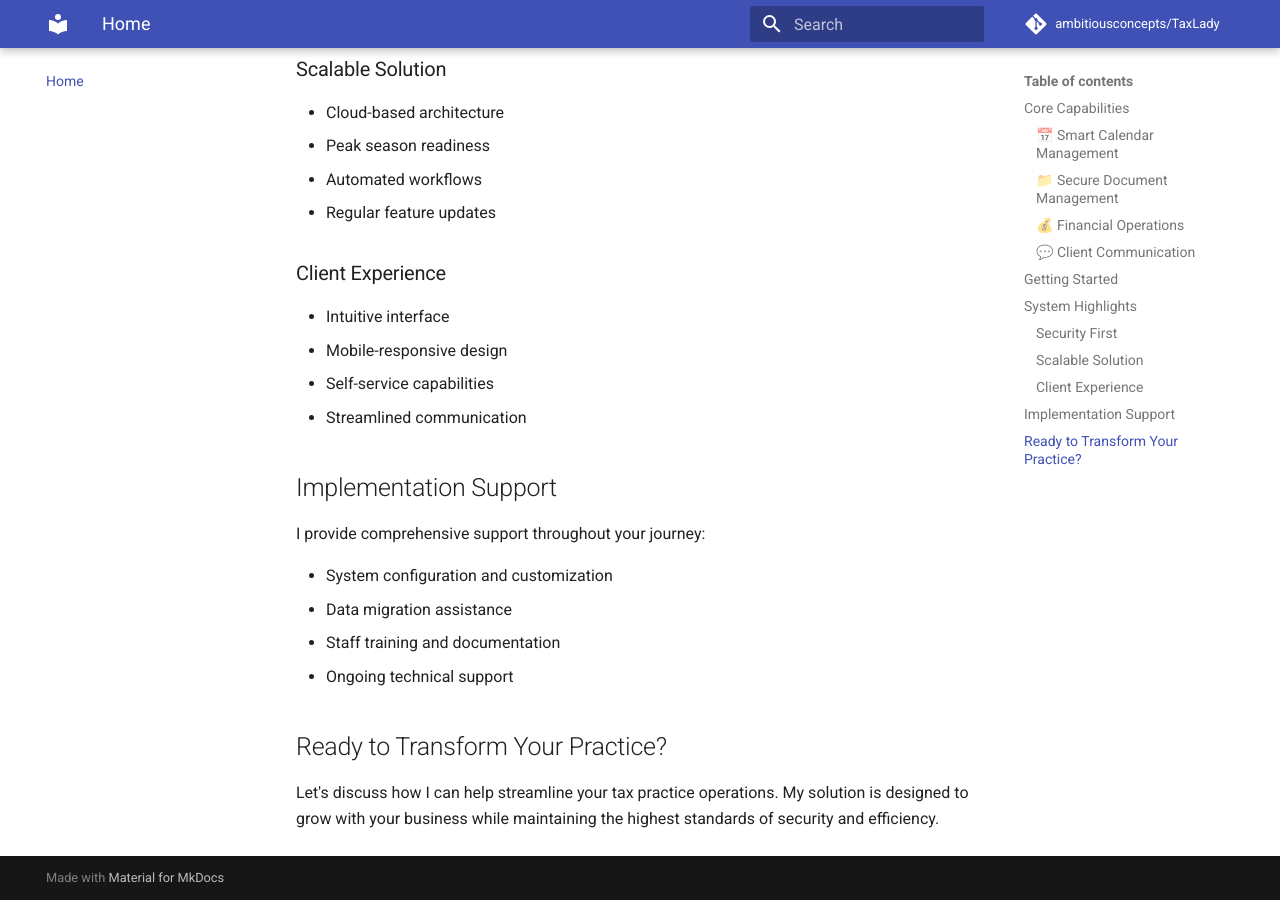
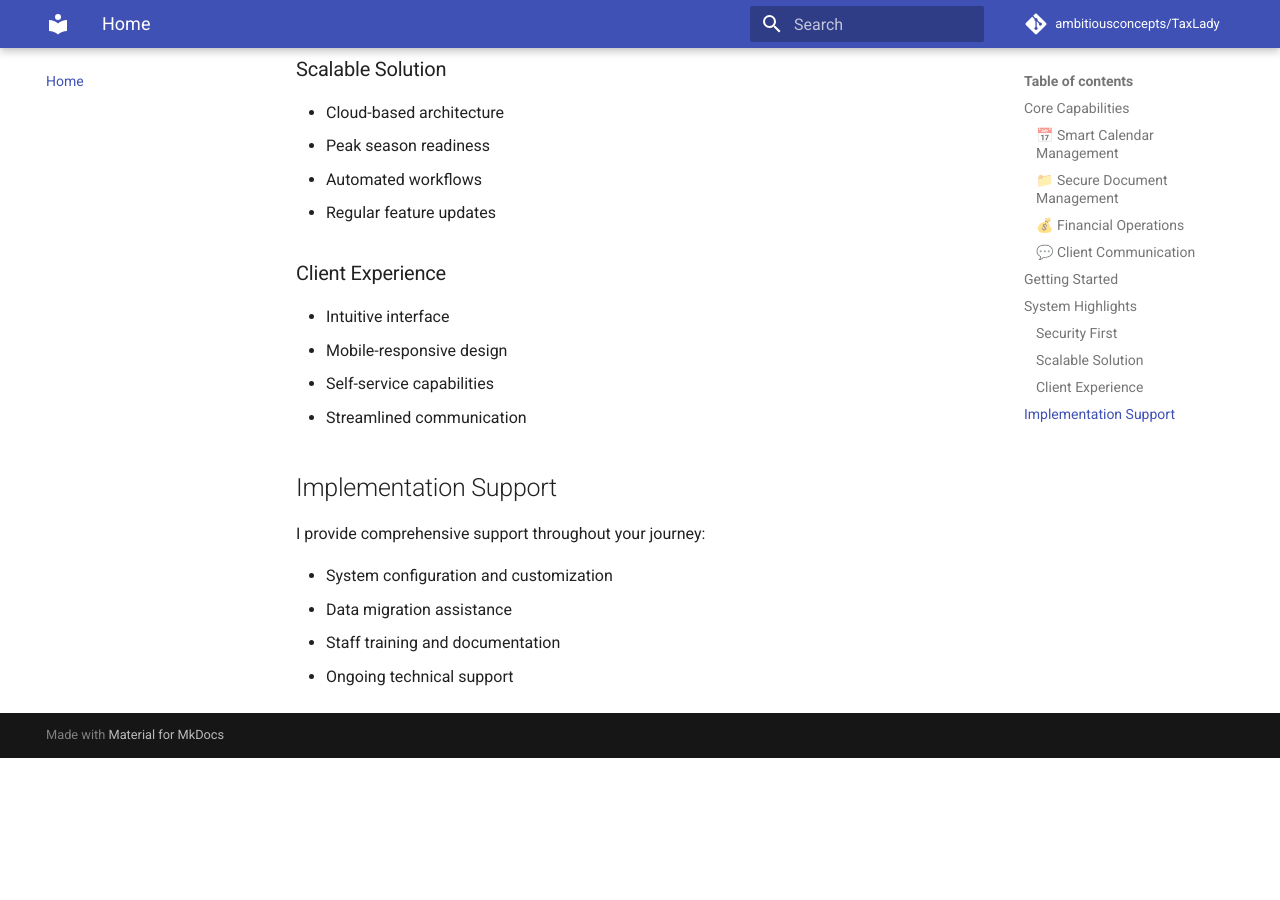
Before and after one commit to HoseaCodes/TaxDocs, an MkDocs documentation site: the page built from docs/index.md, in a window 1280 px wide and 900 px high, scrolled down 1648 px. Built offline with MkDocs 1.6.1 and Material for MkDocs 9.7.7, drawn with Linux system fonts in a browser that asks for light colours; comment, search, counter and statistics services are not loaded; after the commit the page ends 2406 px from its top, so only the background shows below that.

Commit message:
update home screen

```diff
--- a/docs/index.md
+++ b/docs/index.md
@@ -64,7 +64,3 @@ I provide comprehensive support throughout your journey:
 - Data migration assistance
 - Staff training and documentation
 - Ongoing technical support
-
-## Ready to Transform Your Practice?
-
-Let's discuss how I can help streamline your tax practice operations. My solution is designed to grow with your business while maintaining the highest standards of security and efficiency.
```
